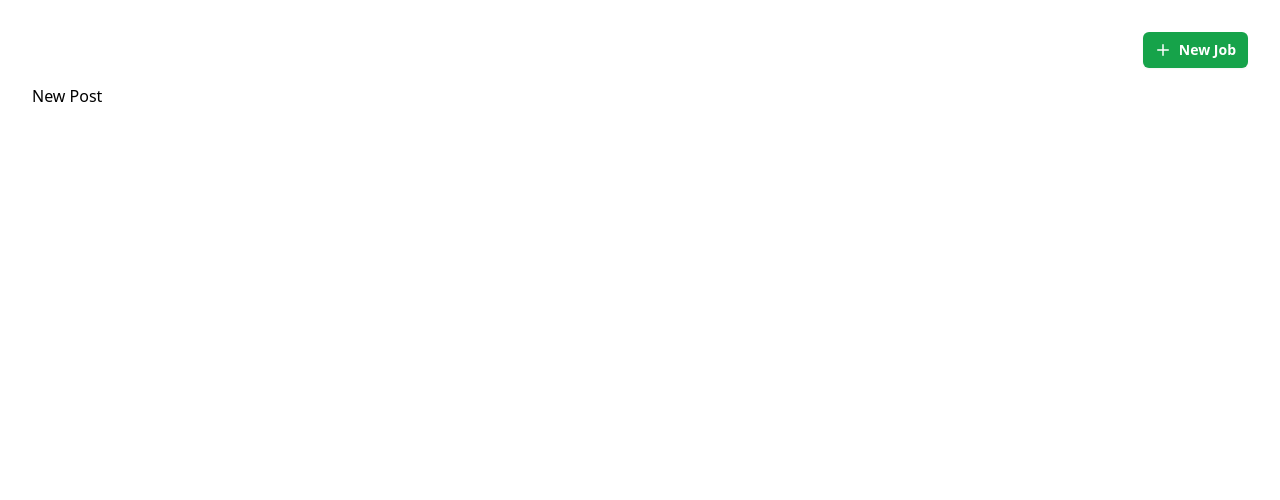
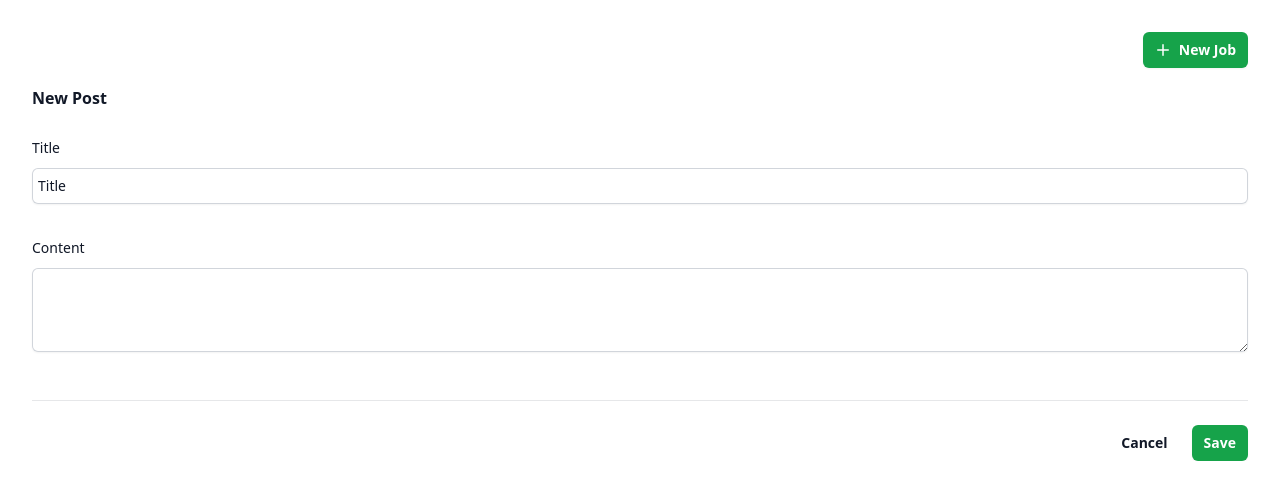
Before and after one commit to thenameiswiiwin/vue-blog-posts, a Vue app: page /posts/new in a window 1280 px wide. Shown: the top 500 px of the page. Built offline with nearby package versions, Linux system fonts and the light colour scheme.

Commit message:
feat(PostWriter.vue): postWriter template content

```diff
--- /dev/null
+++ b/src/components/PostWriter.vue
@@ -0,0 +1,77 @@
+<script lang="ts" setup>
+import { ref } from 'vue'
+import type { TimelinePost } from '@/posts'
+
+const props = defineProps<{
+  post: TimelinePost
+}>()
+
+const title = ref(props.post.title)
+</script>
+
+<template>
+  <form>
+    <div>
+      <div class="border-b border-gray-900/10 pb-12">
+        <h2 class="text-base font-semibold leading-7 text-gray-900">
+          New Post
+        </h2>
+
+        <div class="mt-6 grid grid-cols-1 gap-x-6 gap-y-8 sm:grid-cols-6">
+          <div class="col-span-full">
+            <label
+              for="username"
+              class="block text-sm font-medium leading-6 text-gray-900"
+              >Title</label
+            >
+            <div class="mt-2">
+              <div
+                class="rounded-md shadow-sm ring-1 ring-inset ring-gray-300 focus-within:ring-2 focus-within:ring-inset focus-within:ring-green-600"
+              >
+                <input
+                  type="text"
+                  name="title"
+                  id="title"
+                  autocomplete="title"
+                  class="block w-full border-0 bg-transparent p-1.5 text-gray-900 focus:ring-0 sm:text-sm sm:leading-6"
+                  v-model="title"
+                />
+              </div>
+            </div>
+          </div>
+
+          <div class="col-span-full">
+            <label
+              for="content"
+              class="block text-sm font-medium leading-6 text-gray-900"
+              >Content</label
+            >
+            <div class="mt-2">
+              <textarea
+                id="about"
+                name="about"
+                rows="3"
+                class="block w-full rounded-md border-0 px-1 py-1.5 text-gray-900 shadow-sm ring-1 ring-inset ring-gray-300 placeholder:text-gray-400 focus:ring-2 focus:ring-inset focus:ring-green-600 sm:text-sm sm:leading-6"
+              />
+            </div>
+          </div>
+        </div>
+      </div>
+    </div>
+
+    <div class="mt-6 flex items-center justify-end gap-x-6">
+      <button
+        type="button"
+        class="text-sm font-semibold leading-6 text-gray-900"
+      >
+        Cancel
+      </button>
+      <button
+        type="submit"
+        class="rounded-md bg-green-600 px-3 py-2 text-sm font-semibold text-white shadow-sm hover:bg-green-500 focus-visible:outline focus-visible:outline-2 focus-visible:outline-offset-2 focus-visible:outline-green-600"
+      >
+        Save
+      </button>
+    </div>
+  </form>
+</template>
--- a/src/views/NewPost.vue
+++ b/src/views/NewPost.vue
@@ -1 +1,15 @@
-<template>New Post</template>
+<script lang="ts" setup>
+import { DateTime } from 'luxon'
+import PostWriter from '@/components/PostWriter.vue'
+import type { TimelinePost } from '@/posts'
+
+const post: TimelinePost = {
+  id: '-1',
+  title: 'Title',
+  created: DateTime.now()
+}
+</script>
+
+<template>
+  <PostWriter :post="post" />
+</template>
```
